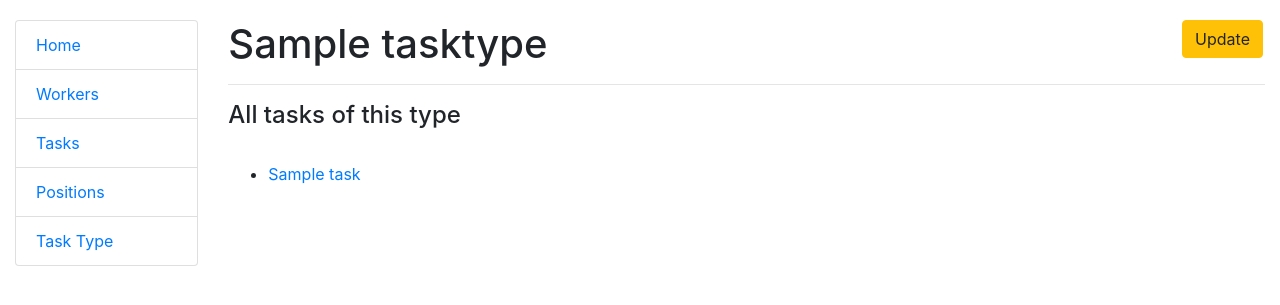
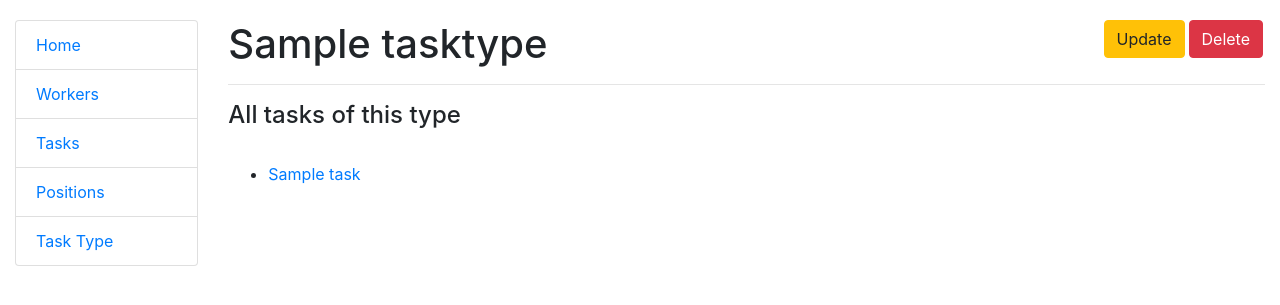
Before and after one commit to PozniakVA/it-company-task-manager, a Django app: page /task-type/1/ in a window 1280 px wide. Shown: the top 305 px of the page. Run offline with Django 5.2, Linux system fonts and the light colour scheme; tables that the repository leaves empty hold one stand-in row (values such as "Sample post").

Commit message:
add delete for task type

```diff
--- a/manager/urls.py
+++ b/manager/urls.py
@@ -20,7 +20,7 @@ from manager.views import (
     PositionUpdateView,
     TaskTypeDetailView,
     TaskTypeCreateView,
-    TaskTypeUpdateView,
+    TaskTypeUpdateView, TaskTypeDeleteView,
 )
 
 urlpatterns = [
@@ -65,6 +65,11 @@ urlpatterns = [
         TaskTypeUpdateView.as_view(),
         name="task-type-update"
     ),
+    path(
+        "task-type/<int:pk>/delete/",
+        TaskTypeDeleteView.as_view(),
+        name="task-type-delete"
+    ),
 ]
 
 app_name = "manager"
--- a/manager/views.py
+++ b/manager/views.py
@@ -185,6 +185,13 @@ class TaskTypeUpdateView(generic.UpdateView):
     success_url = reverse_lazy("manager:task-type-list")
 
 
+class TaskTypeDeleteView(generic.DeleteView):
+    model = TaskType
+    template_name = "manager/task_type_confirm_delete.html"
+    context_object_name = "task_type"
+    success_url = reverse_lazy("manager:task-type-list")
+
+
 class AssignDeleteUserToTaskView(generic.UpdateView):
     model = Task
     form_class = TaskAssignDeleteForm
--- a/templates/manager/task_type_detail.html
+++ b/templates/manager/task_type_detail.html
@@ -3,6 +3,9 @@
 {% block content %}
   <h1>
     {{ task_type.name }}
+    <a href="{% url 'manager:task-type-delete' pk=task_type.id %}" class="btn btn-danger link-to-page">
+      Delete
+    </a>
     <a href="{% url 'manager:task-type-update' pk=task_type.id %}" class="btn btn-warning link-to-page">
       Update
     </a>
```
Also changed, not shown: templates/manager/task_type_confirm_delete.html (added, +9 -0 lines).
